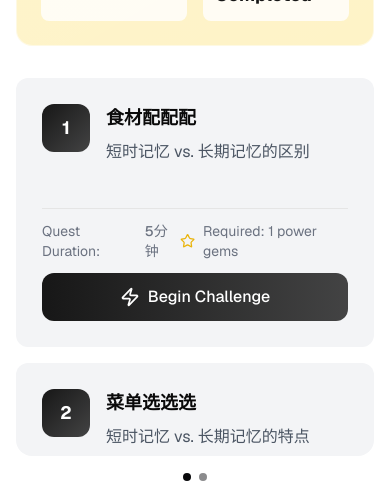
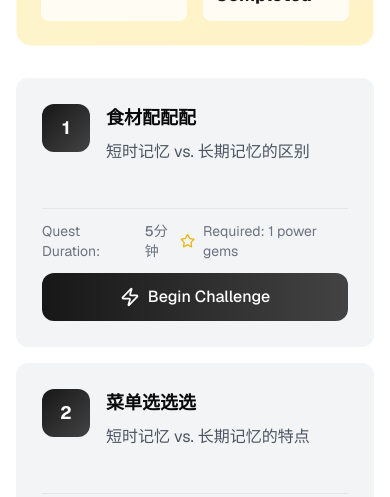
Before and after one commit to LAWTED/magic-prep-academy, a Next.js app: page /learn in a window 390 px wide. Shown: the part 347-844 px from the top of the page. Built offline with nearby package versions, Linux system fonts and the light colour scheme.

Commit message:
Refactor LearningMap component for improved layout and accessibility. Removed unused carousel imports, adjusted structure for mobile-first design, and enhanced animations. Updated carousel styles for better alignment. Cleaned up layout.tsx by commenting out ThemeProvider for future implementation.

```diff
--- a/app/components/LearningMap.tsx
+++ b/app/components/LearningMap.tsx
@@ -1,15 +1,9 @@
 "use client";
 
-import {
-  Carousel,
-  CarouselContent,
-  CarouselItem,
-  CarouselIndicator,
-} from "@/components/ui/carousel";
 import Link from "next/link";
 import { motion } from "framer-motion";
 import { Star, Lock, Trophy, Zap, Target, Award } from "lucide-react";
-import { useState, useRef, TouchEvent } from "react";
+import { useState } from "react";
 import {
   courseModules,
   type Module,
@@ -65,14 +59,13 @@ export default function LearningMap() {
   };
 
   return (
-    <div className="relative h-[calc(100vh-220px)] min-h-[500px] rounded-lg overflow-hidden">
-      <Carousel className="h-full">
-        <CarouselContent className="-ml-4">
+    <div className="relative rounded-lg overflow-hidden">
+      <div className="space-y-8 pb-20">
         {courseModules.map((module) => {
           const moduleProgress = getModuleProgress(module.id);
 
           return (
-              <CarouselItem key={module.id} className="h-full pl-4">
+            <div key={module.id} className="h-full w-full">
               <div className="h-full w-full rounded-2xl flex flex-col relative overflow-hidden">
                 {/* Adventure Zone Card */}
                 <div
@@ -118,7 +111,12 @@ export default function LearningMap() {
                       <div className="bg-white/80 rounded-lg p-3">
                         <p className="text-sm text-gray-600">Progress</p>
                         <p className="text-lg font-bold text-primary">
-                            {moduleProgress?.sections.filter(s => s.completed).length}/{module.sections.length} Completed
+                          {
+                            moduleProgress?.sections.filter(
+                              (s) => s.completed
+                            ).length
+                          }
+                          /{module.sections.length} Completed
                         </p>
                       </div>
                     </div>
@@ -126,9 +124,7 @@ export default function LearningMap() {
                 </div>
 
                 {/* Quests List */}
-                  <div
-                    className="relative flex-grow overflow-y-auto touch-pan-y rounded-t-2xl scrollbar-hide"
-                  >
+                <div className="relative touch-pan-y rounded-t-2xl">
                   <div className="space-y-4 py-2">
                     {module.sections.map((section, index) => {
                       const sectionProgress = getSectionProgress(
@@ -139,8 +135,8 @@ export default function LearningMap() {
                       return (
                         <motion.div
                           key={section.id}
-                            initial={{ opacity: 0, x: -20 }}
-                            animate={{ opacity: 1, x: 0 }}
+                          initial={{ opacity: 0, y: 20 }}
+                          animate={{ opacity: 1, y: 0 }}
                           transition={{ delay: index * 0.1 }}
                           whileHover={
                             sectionProgress?.unlocked ? { scale: 1.02 } : {}
@@ -236,12 +232,10 @@ export default function LearningMap() {
                   </div>
                 </div>
               </div>
-              </CarouselItem>
+            </div>
           );
         })}
-        </CarouselContent>
-        <CarouselIndicator className="fixed bottom-4 left-0 right-0" />
-      </Carousel>
+      </div>
     </div>
   );
 }
--- a/app/layout.tsx
+++ b/app/layout.tsx
@@ -20,14 +20,13 @@ export const metadata: Metadata = {
     startupImage: [
       {
         url: "/splash/launch.png",
-        media: "(device-width: 320px) and (device-height: 568px) and (-webkit-device-pixel-ratio: 2)",
+        media:
+          "(device-width: 320px) and (device-height: 568px) and (-webkit-device-pixel-ratio: 2)",
       },
     ],
   },
   icons: {
-    apple: [
-      { url: "/icons/icon-192x192.png", sizes: "192x192" },
-    ],
+    apple: [{ url: "/icons/icon-192x192.png", sizes: "192x192" }],
   },
 };
 
@@ -58,16 +57,16 @@ export default function RootLayout({
   return (
     <html lang="en" className={geistSans.className} suppressHydrationWarning>
       <body className="bg-background text-foreground overscroll-y-contain">
-        <ThemeProvider
+        {/* <ThemeProvider
           attribute="class"
           defaultTheme="system"
           enableSystem
           disableTransitionOnChange
-        >
-          <main className="min-h-screen w-full flex flex-col items-center">
-            {children}
-          </main>
-        </ThemeProvider>
+        > */}
+        <main className="min-h-screen w-full flex flex-col items-center">
+          {children}
+        </main>
+        {/* </ThemeProvider> */}
       </body>
     </html>
   );
--- a/components/ui/carousel.tsx
+++ b/components/ui/carousel.tsx
@@ -312,7 +312,7 @@ function CarouselContent({
         }
       }
       className={cn(
-        "flex items-center h-full",
+        "flex items-start h-full",
         !disableDrag && "cursor-grab active:cursor-grabbing",
         className
       )}
```
Lines whose indentation alone changed are shown as unchanged.
